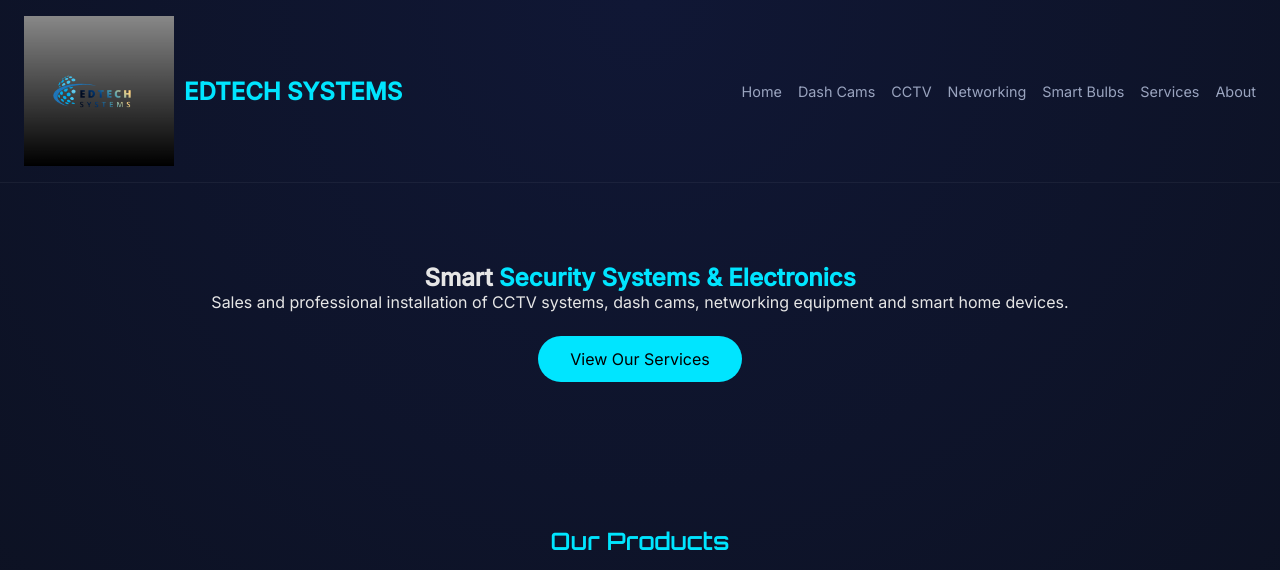
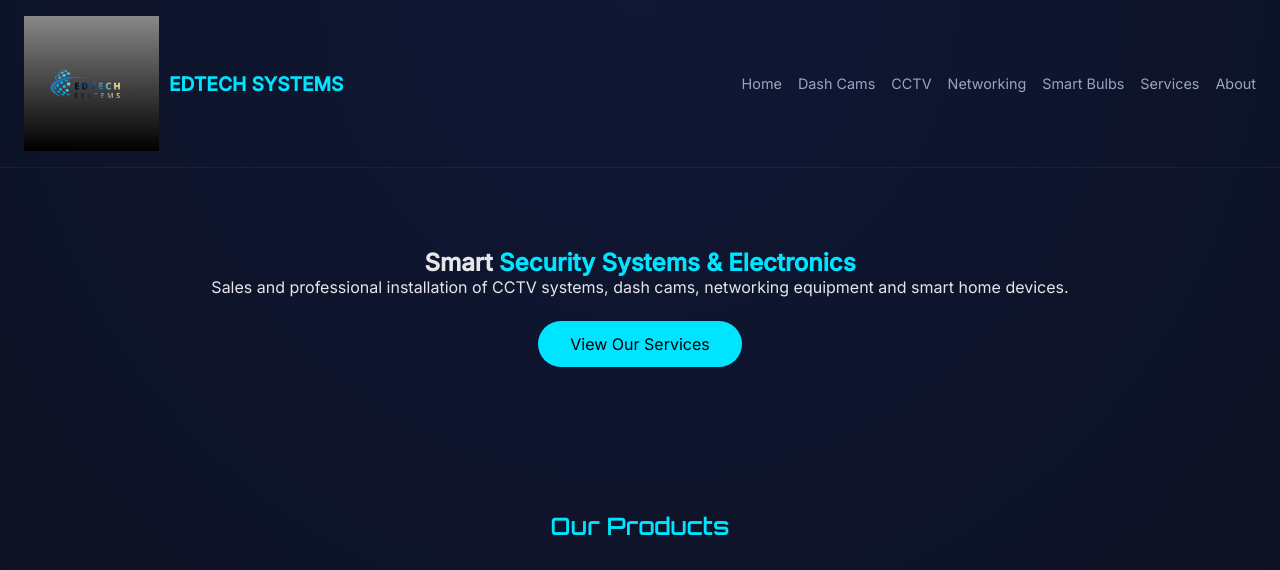
Before and after one commit to edwinndungu2/systemsEdtech, a plain HTML site: page index.html in a window 1280 px wide. Shown: the top 570 px of the page. Drawn offline with Linux system fonts and the light colour scheme.

Commit message:
changes  to logo

```diff
--- a/style.css
+++ b/style.css
@@ -29,15 +29,18 @@ header{
 }
 
 .logo img{
+
     height:45px;
     width:auto;
     display:block;
   }
   .logo{
+
     display:flex;
+    padding: auto;
     align-items:center;
     gap:10px;
-    font-size:1.5rem;
+    font-size:1.2rem;
     font-weight:bold;
     color:var(--accent);
 
@@ -45,7 +48,7 @@ header{
 
 @media (min-width: 769px){
   .logo img{
-    height: 150px;
+    height: 135px;
   }
 }
 
```
